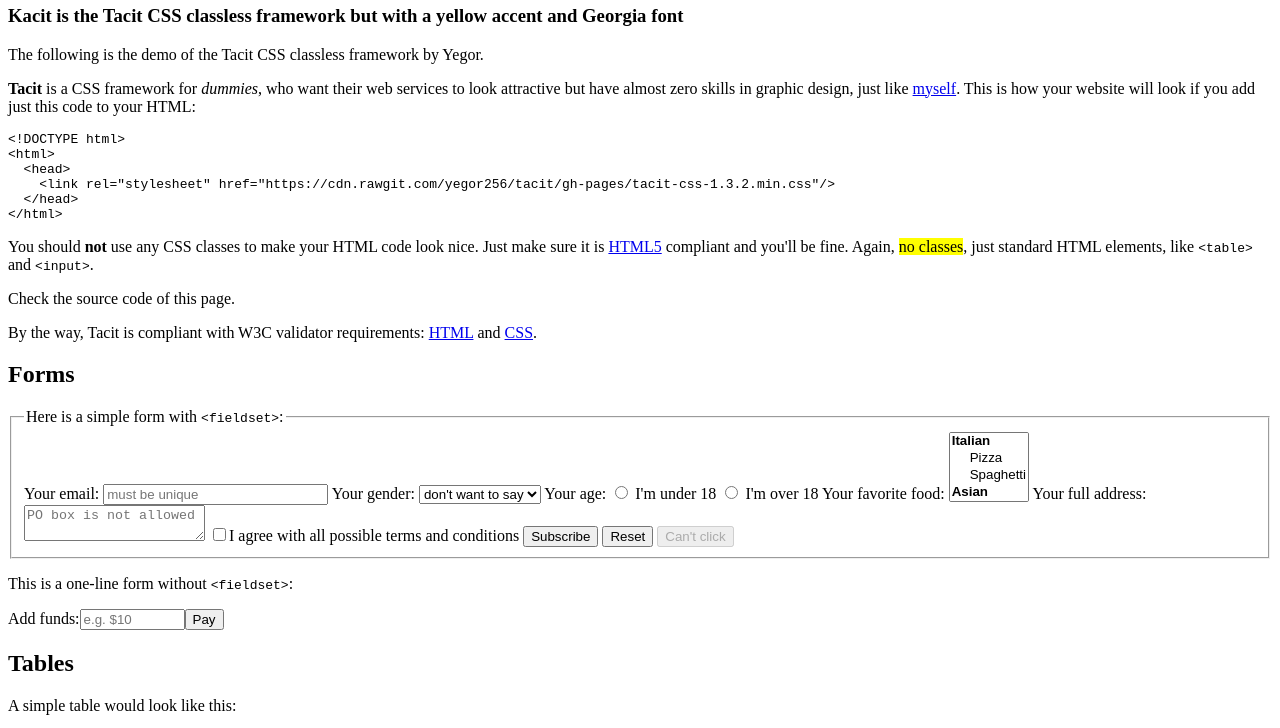
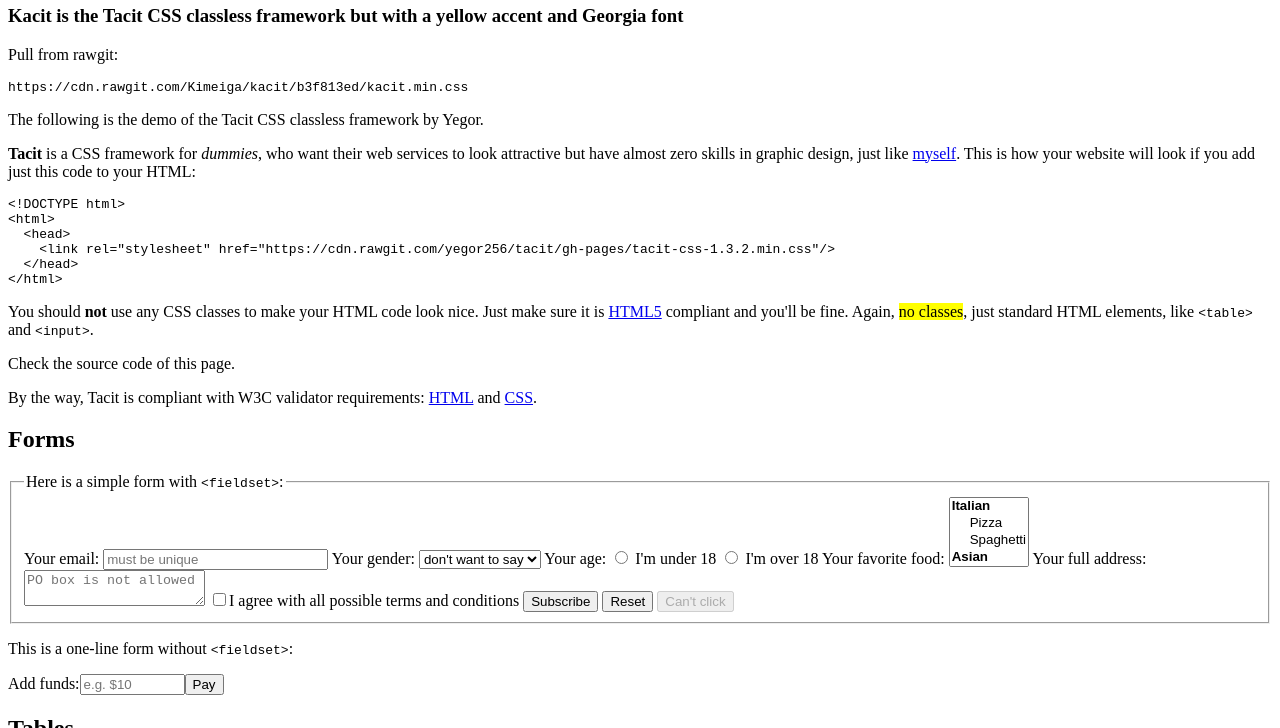
Before and after one commit to Kimeiga/kacit, a plain HTML site: page index.html in a window 1280 px wide. Shown: the part 62-790 px from the top of the page. Drawn offline with Linux system fonts and the light colour scheme.

Commit message:
updated website

```diff
--- a/index.html
+++ b/index.html
@@ -14,6 +14,8 @@
       <header>
       	<h1>This is Kacit</h1>
 		<h3>Kacit is the Tacit CSS classless framework but with a yellow accent and Georgia font</h3>
+		<p>Pull from rawgit:</p>
+		<pre><code>https://cdn.rawgit.com/Kimeiga/kacit/b3f813ed/kacit.min.css</code></pre>
 		<p>The following is the demo of the Tacit CSS classless framework by Yegor.</p>
 	  </header>
       <article>
```
Also changed, not shown: 1 other file.
